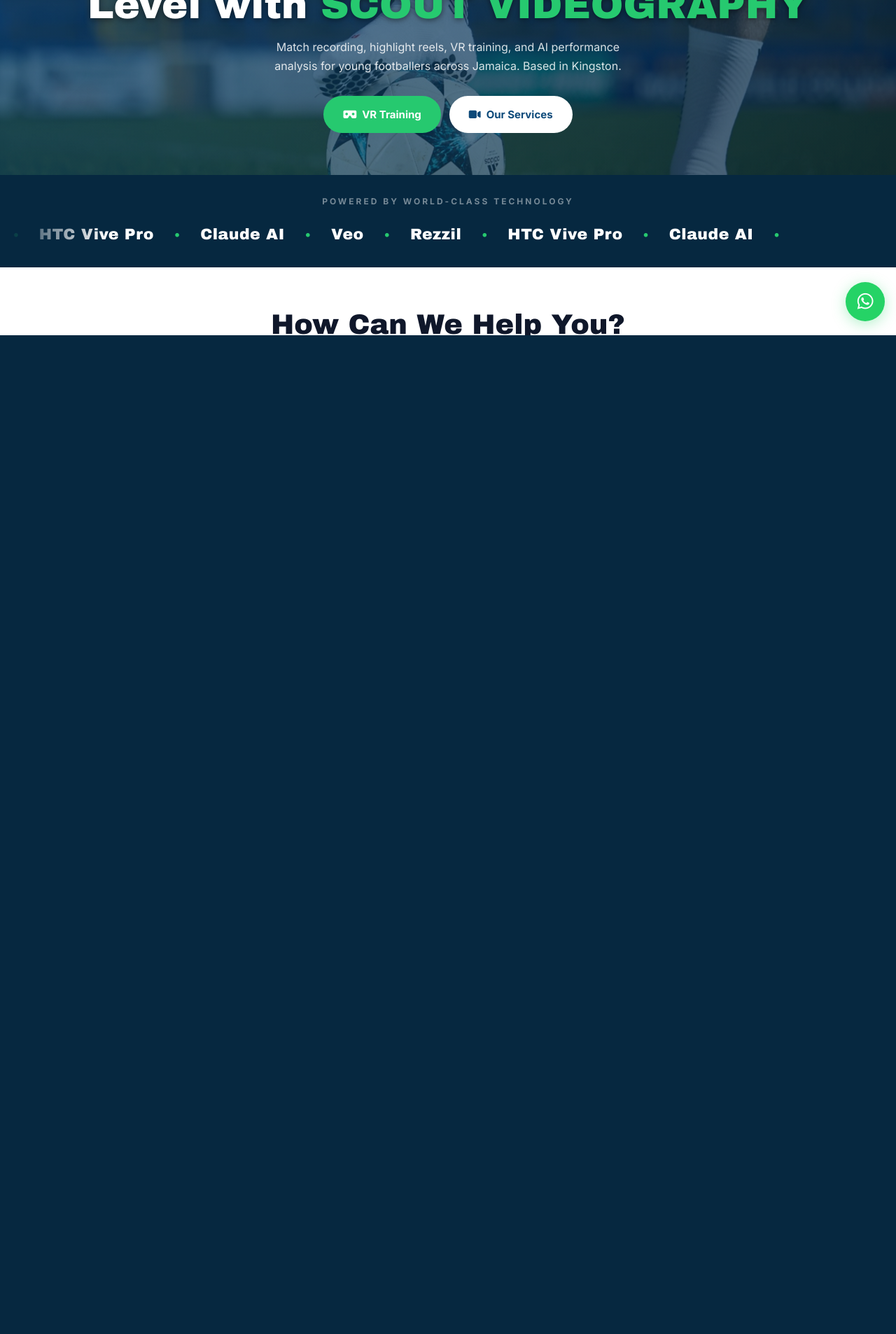
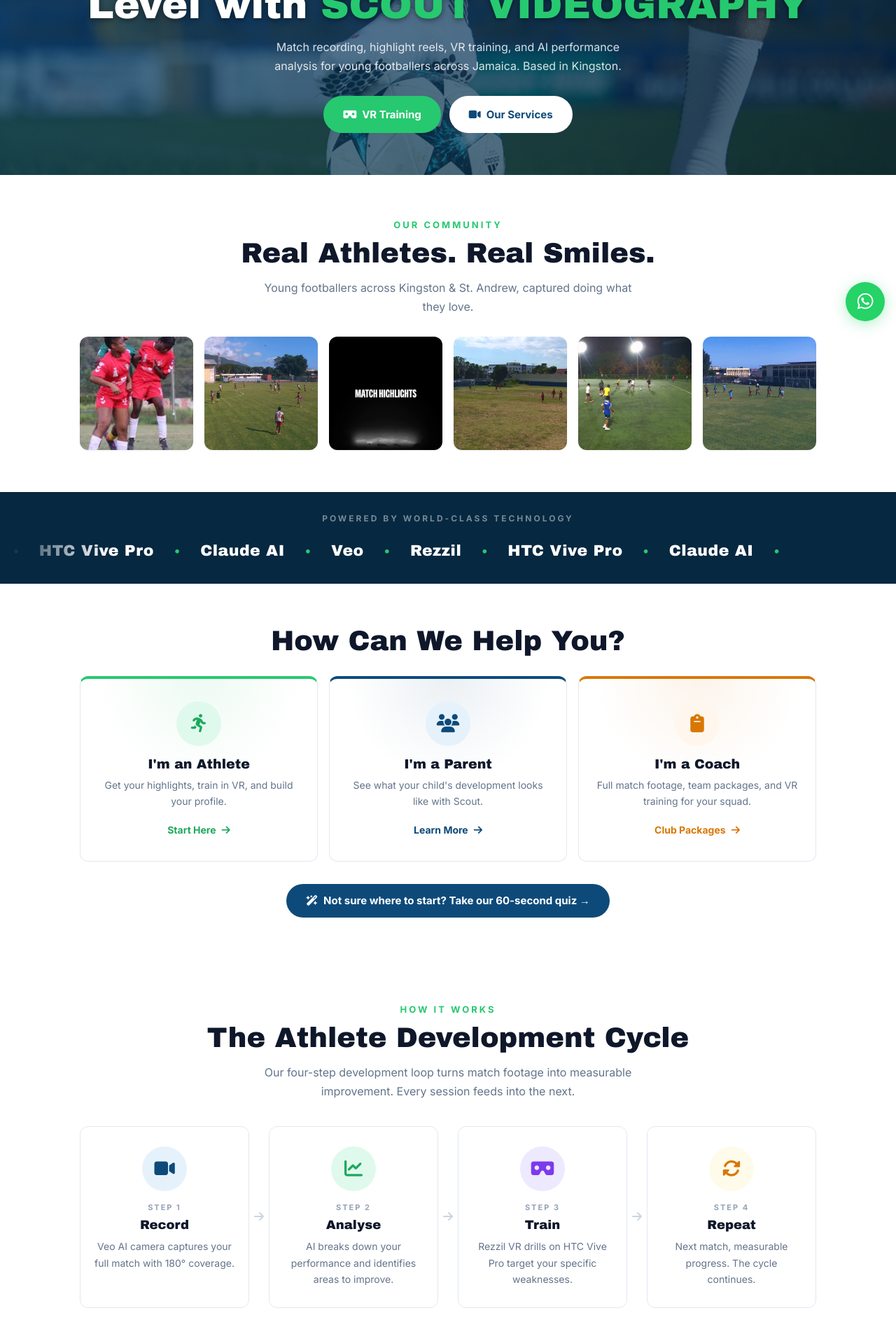
Before and after one commit to alexspencer2807/Scout-Videography, a Flask app: page / in a window 1280 px wide. Shown: the part 321-2227 px from the top of the page at 70% size. Before the commit the page ends 800 px from the top, so only its background shows below. Run offline with Flask 3, Linux system fonts and the light colour scheme.

```diff
--- a/static/css/styles.css
+++ b/static/css/styles.css
@@ -649,19 +649,7 @@ img { max-width: 100%; display: block; }
 
 .footer-bottom p { font-size: 13px; color: rgba(255,255,255,0.4); }
 
-/* ================= WHATSAPP FLOAT ================= */
-.wa-float {
-  position: fixed; bottom: 20px; right: 16px;
-  width: 56px; height: 56px;
-  background: #25D366; border-radius: 50%;
-  display: flex; align-items: center; justify-content: center;
-  color: #fff; font-size: 26px;
-  box-shadow: 0 4px 20px rgba(37,211,102,0.35);
-  z-index: 500; transition: transform 0.25s ease;
-  text-decoration: none;
-}
-
-.wa-float:hover { transform: scale(1.1); }
+/* WhatsApp float was replaced by the expandable .contact-fab (see partials/whatsapp.html) */
 
 /* ================= MOBILE PRICE ================= */
 .product-btn::after { content: " $" attr(data-price); font-weight: 700; }
@@ -1099,6 +1087,49 @@ img { max-width: 100%; display: block; }
   .hero-bg { animation: none; }
 }
 
+/* ================= ATHLETES / HAPPY FACES BAND ================= */
+.faces-grid {
+  display: grid;
+  grid-template-columns: repeat(2, 1fr);
+  gap: 12px;
+}
+
+.face-card {
+  position: relative;
+  aspect-ratio: 1 / 1;
+  border-radius: var(--radius);
+  overflow: hidden;
+  background: var(--slate-100);
+  box-shadow: var(--shadow-sm);
+}
+
+.face-card img {
+  width: 100%;
+  height: 100%;
+  object-fit: cover;
+  transition: transform 0.4s ease;
+}
+
+.face-card::after {
+  content: '';
+  position: absolute;
+  inset: 0;
+  background: linear-gradient(to top, rgba(6,40,64,0.25) 0%, transparent 45%);
+  opacity: 0;
+  transition: opacity 0.3s ease;
+}
+
+.face-card:hover img { transform: scale(1.07); }
+.face-card:hover::after { opacity: 1; }
+
+@media (min-width: 768px) {
+  .faces-grid { grid-template-columns: repeat(3, 1fr); gap: 16px; }
+}
+
+@media (min-width: 1024px) {
+  .faces-grid { grid-template-columns: repeat(6, 1fr); }
+}
+
 /* ================= C1 — TECH PARTNERS MARQUEE ================= */
 .tech-marquee {
   background: var(--teal-dark);
@@ -1846,6 +1877,10 @@ img { max-width: 100%; display: block; }
   padding: 16px;
 }
 
+/* When closed, the hidden attribute must win over display:flex above —
+   otherwise the invisible overlay covers the page and blocks all clicks. */
+.quiz-modal[hidden] { display: none; }
+
 .quiz-overlay {
   position: absolute;
   inset: 0;
@@ -2008,6 +2043,9 @@ img { max-width: 100%; display: block; }
   flex-direction: column;
   align-items: flex-end;
   gap: 12px;
+  /* The container box (and closed options that still take layout space) must
+     not intercept clicks meant for links underneath it. */
+  pointer-events: none;
 }
 
 .contact-fab-options {
@@ -2015,6 +2053,7 @@ img { max-width: 100%; display: block; }
   flex-direction: column;
   align-items: flex-end;
   gap: 12px;
+  pointer-events: none;
 }
 
 .contact-fab-option {
@@ -2073,6 +2112,7 @@ img { max-width: 100%; display: block; }
   color: var(--white);
   font-size: 26px;
   cursor: pointer;
+  pointer-events: auto;
   box-shadow: 0 4px 20px rgba(37,211,102,0.35);
   display: flex;
   align-items: center;
--- a/templates/index.html
+++ b/templates/index.html
@@ -14,6 +14,24 @@
     <div class="hero-btns">
       <a href="{{ url_for('pages.train') }}" class="btn btn-primary"><i class="fas fa-vr-cardboard"></i> VR Training</a>
       <a href="{{ url_for('pages.services') }}" class="btn btn-white"><i class="fas fa-video"></i> Our Services</a>
+    </div>
+  </div>
+</section>
+
+<!-- ATHLETES / HAPPY FACES BAND (below hero) -->
+<!-- TODO: Replace with dedicated smiling-athlete photos when available -->
+<section class="section faces-section fade-in" style="text-align:center">
+  <div class="container">
+    <div class="section-label">Our Community</div>
+    <h2 class="section-title">Real Athletes. Real Smiles.</h2>
+    <p class="section-sub mx-auto" style="margin-bottom:28px">Young footballers across Kingston &amp; St. Andrew, captured doing what they love.</p>
+    <div class="faces-grid">
+      <div class="face-card"><img src="{{ url_for('static', filename='media/girls-football.jpg') }}" alt="Young footballers smiling on the pitch" loading="lazy"></div>
+      <div class="face-card"><img src="{{ url_for('static', filename='media/thumb-wolmers-staths-u16-jan2026.jpg') }}" alt="Wolmer's vs STATHS U16 match action" loading="lazy"></div>
+      <div class="face-card"><img src="{{ url_for('static', filename='media/thumb-aisk-vs-youth-feb2026.jpg') }}" alt="AISK vs Youth match action" loading="lazy"></div>
+      <div class="face-card"><img src="{{ url_for('static', filename='media/thumb-holy-trinity-vs-wolmers-u14-feb2026.jpg') }}" alt="Holy Trinity vs Wolmer's U14 match action" loading="lazy"></div>
+      <div class="face-card"><img src="{{ url_for('static', filename='media/thumb-barbican-turf-aug2025.jpg') }}" alt="Match day at Barbican Sports Turf" loading="lazy"></div>
+      <div class="face-card"><img src="{{ url_for('static', filename='media/thumb-wolmers-vs-stgc-u16-feb2026.jpg') }}" alt="Wolmer's vs STGC U16 match action" loading="lazy"></div>
     </div>
   </div>
 </section>
```
